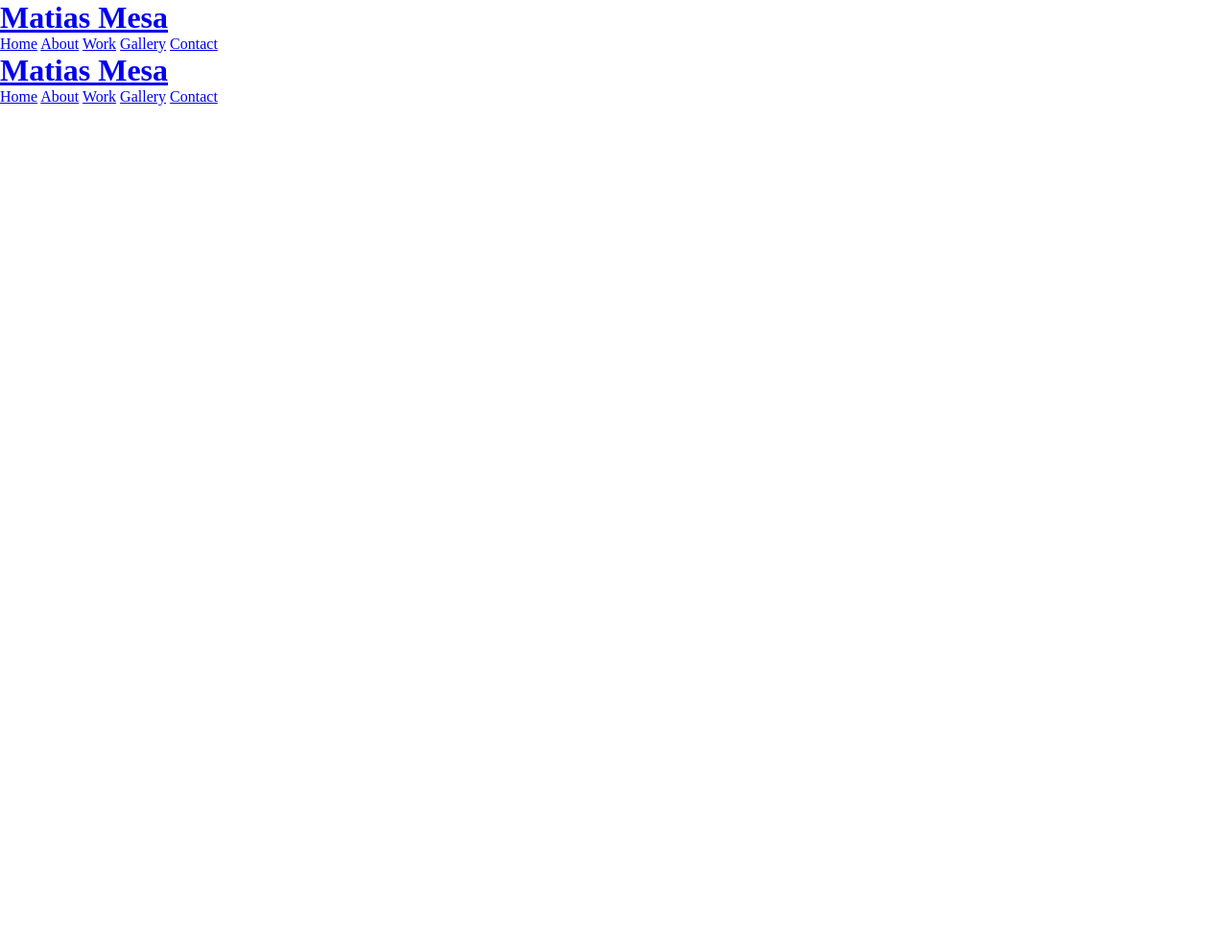
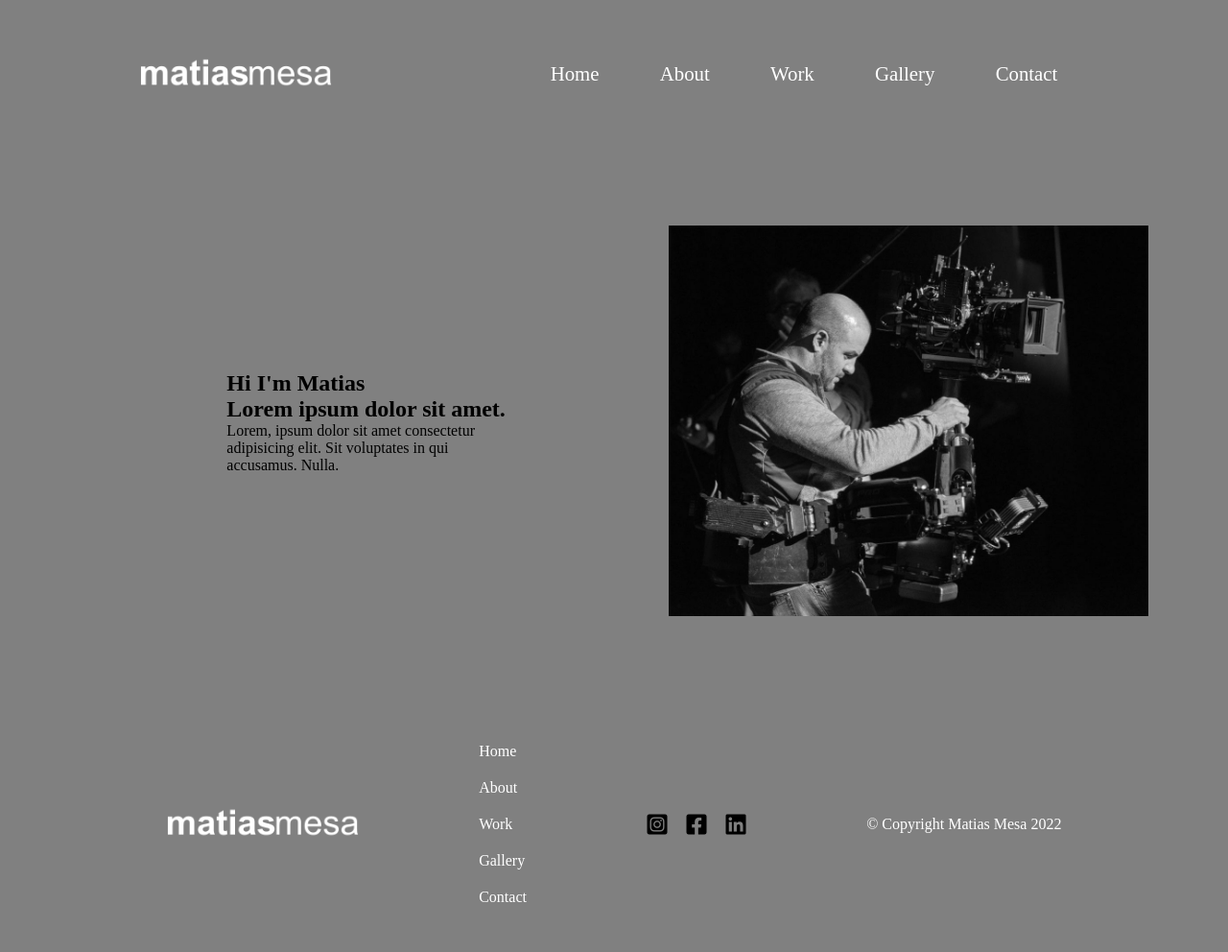
Before and after one commit to joacomesa22/Proyecto-Universitario---PD, a website: page index.html in a window 1280 px wide. Shown: the whole page at 96% size. Before the commit the page ends 800 px from the top, so only its background shows below. Drawn offline with Linux system fonts and the light colour scheme.

Commit message:
avances en el index

```diff
--- a/index.html
+++ b/index.html
@@ -5,25 +5,14 @@
     <meta http-equiv="X-UA-Compatible" content="IE=edge">
     <meta name="viewport" content="width=device-width, initial-scale=1.0">
     <link rel="stylesheet" href="css/style.css">
+    <link rel="stylesheet" href="https://cdnjs.cloudflare.com/ajax/libs/font-awesome/6.1.2/css/all.min.css" integrity="sha512-1sCRPdkRXhBV2PBLUdRb4tMg1w2YPf37qatUFeS7zlBy7jJI8Lf4VHwWfZZfpXtYSLy85pkm9GaYVYMfw5BC1A==" crossorigin="anonymous" referrerpolicy="no-referrer" />
     <title>Matias Mesa - Home</title>
 </head>
 <body>
     <header>
         <div class="header-container">
             <div class="logo">
-                <a href="index.html"><h1>Matias Mesa</h1></a>
-            </div>
-            <nav class="nav">
-                <a href="#" class="nav__link">Home</a>
-                <a href="#" class="nav__link">About</a>
-                <a href="#" class="nav__link">Work</a>
-                <a href="#" class="nav__link">Gallery</a>
-                <a href="#" class="nav__link">Contact</a>
-            </nav>
-        </div>
-        <div class="header-container">
-            <div class="logo">
-                <a href="index.html"><h1>Matias Mesa</h1></a>
+                <a href="index.html"><img src="img/logo.png" alt="logo"></a>
             </div>
             <nav class="nav">
                 <a href="#" class="nav__link">Home</a>
@@ -35,5 +24,36 @@
         </div>
     </header>
     <main>
-
+        <section class="hero">
+            <div class="hero__texto">
+                <div class="hero__texto-container">
+                    <h1>Hi I'm Matias</h1>
+                    <h2>Lorem ipsum dolor sit amet.</h2>
+                    <p>Lorem, ipsum dolor sit amet consectetur adipisicing elit. Sit voluptates in qui accusamus. Nulla.</p>
+                </div>
+            </div>
+            <div class="hero__imagen">
+                <img src="img/blanco-negro.jpg" alt="matias con steady">
+            </div>
+        </section>
+        <footer>
+            <div class="footer">
+                <div class="logo">
+                    <a href="index.html"><img src="img/logo.png" alt="logo"></a>
+                </div>
+                <div class="footer__nav">
+                    <a href="#" class="footer__nav-link">Home</a>
+                    <a href="#" class="footer__nav-link">About</a>
+                    <a href="#" class="footer__nav-link">Work</a>
+                    <a href="#" class="footer__nav-link">Gallery</a>
+                    <a href="#" class="footer__nav-link">Contact</a>
+                </div>
+                <div class="footer__social">
+                    <i class="fa-brands fa-square-instagram"></i>
+                    <i class="fa-brands fa-square-facebook"></i>
+                    <i class="fa-brands fa-linkedin"></i>
+                </div>
+                <p class="footer__copy">&copy; Copyright Matias Mesa 2022</p>
+            </div>
+        </footer>
     </main>
--- a/scss/_global.scss
+++ b/scss/_global.scss
@@ -3,3 +3,6 @@
     padding: 0;
     box-sizing: border-box;
 }
+body{
+    background-color: gray;
+}
--- a/scss/_headerFooter.scss
+++ b/scss/_headerFooter.scss
@@ -0,0 +1,56 @@
+header{
+    padding: 3rem;
+    width: 100%;
+}
+.header-container{
+    display: flex;
+    align-items: center;
+    justify-content: space-around;
+}
+.logo{
+    width: 200px;
+}
+.logo img{
+    width: 100%;
+}
+.nav{
+    width: 50%;
+    display: flex;
+    justify-content: space-around;
+
+    &__link{
+        text-decoration: none;
+        color: #fff;
+        font-size: 1.3rem;
+    }
+}
+footer{
+    padding: 3rem;
+    width: 100%;
+}
+
+.footer{
+    display: flex;
+    align-items: center;
+    justify-content: space-evenly;
+    &__nav{
+        display: flex;
+        flex-direction: column;
+        gap: 20px;
+        &-link{
+            text-decoration: none;
+            color: #fff;
+            font-size: 1rem;
+        }
+    }
+    &__social{
+        display: flex;
+        gap: 20px;
+        i{
+            font-size: 1.5rem;
+        }
+    }
+    &__copy{
+        color: #fff;
+    }
+}
--- a/scss/_home.scss
+++ b/scss/_home.scss
@@ -0,0 +1,22 @@
+.hero{
+    padding: 80px;
+    width: 100%;
+    display: flex;
+    justify-content: center;
+    align-items: center;
+    &__texto{
+        display: flex;
+        justify-content: center;
+        &-container{
+            display: flex;
+            flex-direction: column;
+            align-self: center;
+            width: 50%;
+        }
+    }
+    &__imagen{
+        img{
+           max-width: 500px;
+        }
+    }
+}
```
Also changed, not shown: README.md (deleted), css/style.css, img/blanco-negro.jpg (added), img/bulgaria.jpeg (added), img/camara.jpg (added), img/charla.jpg (added), img/con-camara.jpeg (added), img/desierto.jpg (added), img/logo.png (added), img/madera.jpg (added), img/steady.jpeg (added).
